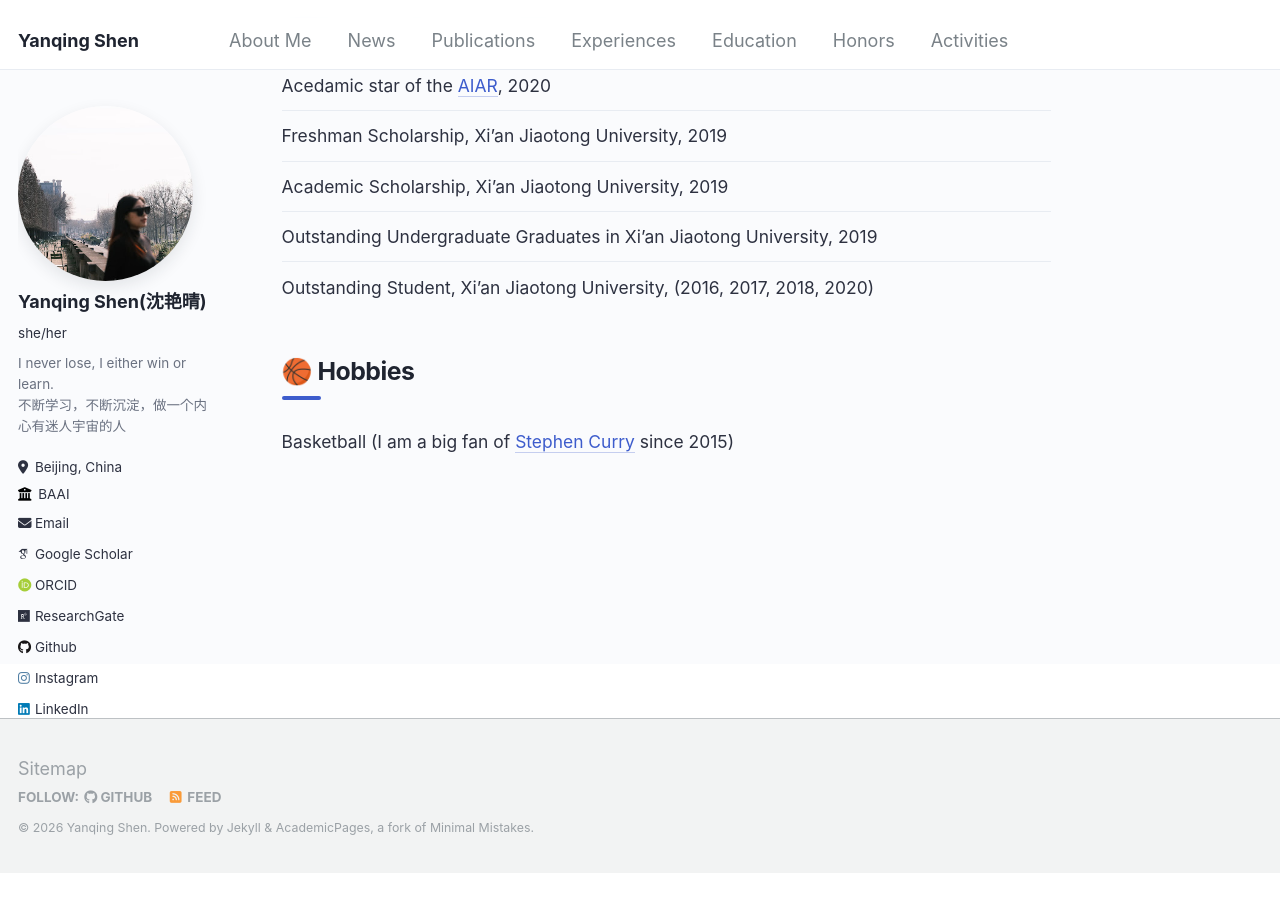
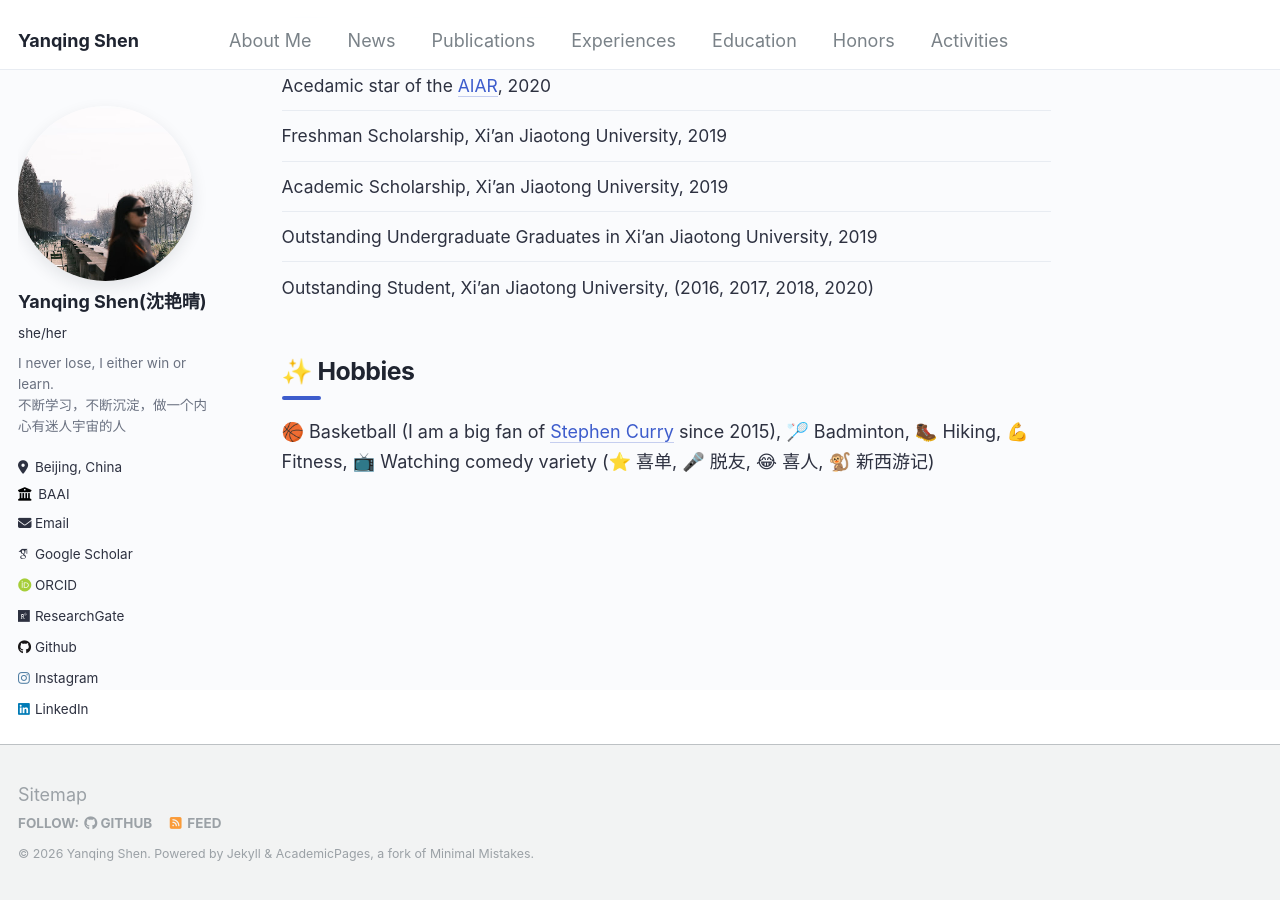
Before and after one commit to shenyanqing1105/shenyanqing1105.github.io, a Jekyll site: the page built from _pages/about.md, in a window 1280 px wide and 900 px high, scrolled down 3041 px. Built offline with Jekyll 4.4.1, drawn with Linux system fonts in a browser that asks for light colours; some web fonts are replaced; before the commit the page ends 3915 px from its top, so only the background shows below that.

Commit message:
update
Co-authored-by: Cursor <cursoragent@cursor.com>

```diff
--- a/_pages/about.md
+++ b/_pages/about.md
@@ -135,7 +135,6 @@ I am lucky to have opportunities to work at Robotic Systems Lab ([RSL](https://r
 * Outstanding Undergraduate Graduates in Xi’an Jiaotong University, 2019
 * Outstanding Student, Xi’an Jiaotong University, (2016, 2017, 2018, 2020)
 
-# 🏀 Hobbies
+# ✨ Hobbies
 
-{:.meta-list}
-* Basketball (I am a big fan of [Stephen Curry](https://en.wikipedia.org/wiki/Stephen_Curry) since 2015)
+🏀 Basketball (I am a big fan of [Stephen Curry](https://en.wikipedia.org/wiki/Stephen_Curry) since 2015), 🏸 Badminton, 🥾 Hiking, 💪 Fitness, 📺 Watching comedy variety (⭐ 喜单, 🎤 脱友, 😂 喜人, 🐒 新西游记)
```
